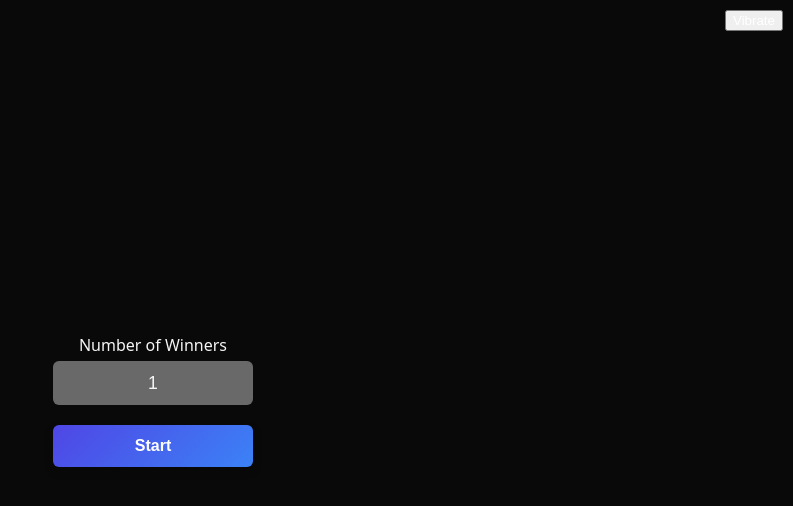
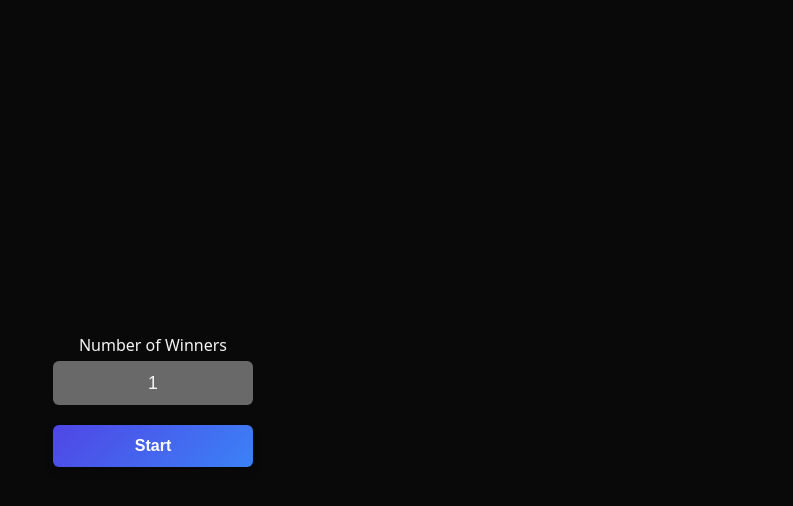
Before and after one commit to vijo95/finger-picker, a React (Vite) app: page / in a window 1280 px wide. Shown: the top 506 px of the page, without its empty margins (487-1280 px from the left). Built offline with nearby package versions, Linux system fonts and the light colour scheme.

Commit message:
vibration

```diff
--- a/src/App.tsx
+++ b/src/App.tsx
@@ -2,25 +2,6 @@ import "./App.css";
 import { useState, type JSX } from "react";
 import { TouchArea } from "./components/touchArea/touchArea";
 import { Settings } from "./components/settings/settings";
-
-function VibrateButton() {
-  const vibrate = (pattern = [200, 100, 200]) => {
-    if ("vibrate" in navigator) {
-      navigator.vibrate(pattern);
-    } else {
-      console.warn("Vibration API not supported on this device/browser.");
-    }
-  };
-
-  return (
-    <button
-      style={{ position: "absolute", color: "white", top: 10, right: 10 }}
-      onClick={() => vibrate()}
-    >
-      Vibrate
-    </button>
-  );
-}
 
 export default function App(): JSX.Element {
   const [numberOfWinners, setNumberOfWinners] = useState(1);
@@ -39,7 +20,6 @@ export default function App(): JSX.Element {
           setNumberOfWinners={setNumberOfWinners}
         />
       )}
-      <VibrateButton />
     </>
   );
 }
```
